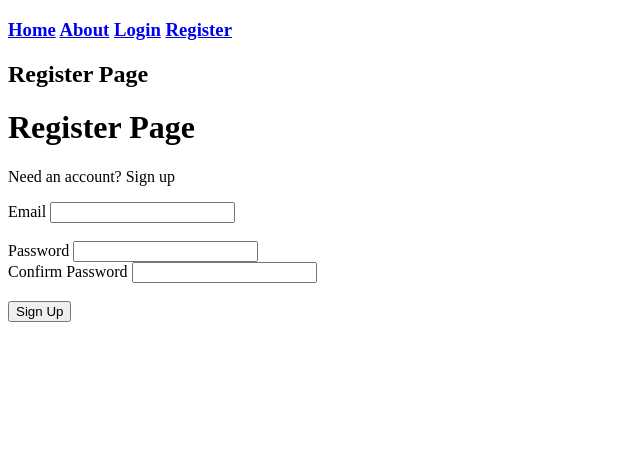
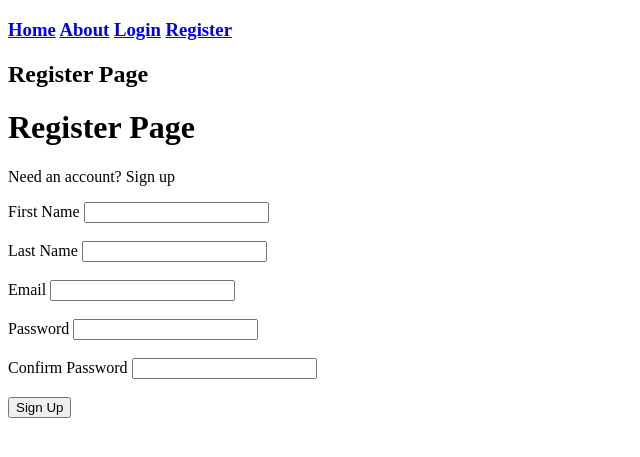
Before and after one commit to AlinaDenisaB/Branching-test, a Flask app: page /register in a window 1280 px wide. Shown: the top 457 px of the page, without its empty margins (0-640 px from the left). Run offline with Flask 2, Linux system fonts and the light colour scheme.

Commit message:
Added all

```diff
--- a/flask-templates/application/forms.py
+++ b/flask-templates/application/forms.py
@@ -21,18 +21,6 @@ def Unique_content():
     return _Unique_content
 
 class PostForm(FlaskForm):
-    first_name = StringField('First Name',
-        validators = [
-            DataRequired(),
-            Length(min=2, max=30)
-        ]
-    )
-    last_name = StringField('Last Name',
-        validators = [
-            DataRequired(),
-            Length(min=2, max=30)
-        ]
-    )
     title = StringField('Title',
         validators = [
             DataRequired(),
@@ -50,6 +38,16 @@ class PostForm(FlaskForm):
     submit = SubmitField('Post!')
 
 class RegistrationForm(FlaskForm):
+    first_name = StringField('First Name',
+        validators=[
+            DataRequired(),
+            Length(min=2, max=30)
+        ])
+    last_name = StringField('Last Name',
+        validators=[
+            DataRequired(),
+            Length(min=3, max=30)
+        ])
     email = StringField('Email',
         validators = [
             DataRequired(),
--- a/flask-templates/application/routes.py
+++ b/flask-templates/application/routes.py
@@ -18,17 +18,21 @@ def about():
 
 @app.route('/register', methods=['GET', 'POST'])
 def register():
+    if current_user.is_authenticated:
+        return redirect(url_for('home'))
     form = RegistrationForm()
     if form.validate_on_submit():
         hash_pw = bcrypt.generate_password_hash(form.password.data)
-
-        user = Users(email=form.email.data, password=hash_pw)
-
+        user = Users(
+            first_name=form.first_name.data,
+            last_name=form.last_name.data,
+            email=form.email.data,
+            password=hash_pw
+            )
         db.session.add(user)
         db.session.commit()
-
         return redirect(url_for('post'))
-    return render_template('register.html',title='Register', form=form)
+    return render_template('register.html', title='Register', form=form)
 
 @app.route('/post', methods=['GET', 'POST'])
 @login_required
@@ -36,10 +40,9 @@ def post():
     form = PostForm()
     if form.validate_on_submit():
         postData = Posts(
-            first_name = form.first_name.data,
-            last_name = form.last_name.data,
             title = form.title.data,
-            content = form.content.data
+            content = form.content.data,
+            author=current_user
         )
 
         db.session.add(postData)
--- a/flask-templates/application/templates/home.html
+++ b/flask-templates/application/templates/home.html
@@ -1,10 +1,11 @@
 {% extends "layout.html" %}
 {% block body_content %}
+<p>Welcome to this web app!</p>
     {% for post in posts %}
         <div>
             <h3>{{ post.title }}</h3>
-            <p><b> - First name:</b>{{ post.first_name }}</p>
-            <p><b> - Last name:</b>{{ post.last_name }}</p>
+            <span>by <i>{{ post.author.first_name }} {{ post.author.last_name }}</i></span>
+            <span>on the <i>{{ post.date_posted }}</i></span>
             <p> -- {{ post.content }}</p>
         </div>
     {% endfor %}
--- a/flask-templates/application/templates/login.html
+++ b/flask-templates/application/templates/login.html
@@ -1,8 +1,6 @@
 {% extends "layout.html" %}
 {% block body_content %}
 
-    <h1>Register Page</h1>
-    <p>Need an account? Sign up</p>
     <div class='form'>
         <form method='POST' action=''>
             {{ form.hidden_tag() }}
--- a/flask-templates/application/templates/register.html
+++ b/flask-templates/application/templates/register.html
@@ -2,10 +2,34 @@
 {% block body_content %}
 <h1>Register Page</h1>
     <p>Need an account? Sign up</p>
-    <div class='form'>
+    <div class="form">
 	    <form method='POST' action=''>
-            {{ form.hidden_tag() }}
-            <div class='form_group'>
+		    {{form.hidden_tag()}}
+		<div class="form-group">
+    			{{ form.first_name.label }}
+    			{{ form.first_name }}
+    			{% if form.first_name.errors %}
+    			<div class="error">
+        			{% for error in form.first_name.errors %}
+            				<span>{{ error }}</span>
+        			{% endfor %}
+    		    	</div>
+    			{% endif %}
+		    </div>
+		<br>
+		<div class="form-group">
+    			{{ form.last_name.label }}
+    			{{ form.last_name }}
+    			{% if form.last_name.errors %}
+    			<div class="error">
+        			{% for error in form.last_name.errors %}
+            				<span>{{ error }}</span>
+        			{% endfor %}
+    			</div>
+    			{% endif %}
+    		</div>
+    			<br>
+            	<div class='form-group'>
                 	{{ form.email.label }}
                 	{{ form.email }}
                 	{% if form.email.errors %}
@@ -17,8 +41,7 @@
                 	{% endif %}
                 </div>
             <br>
-            <!--Password and Check Password fields-->
-	    <div class='form_group'>
+            <div class='form-group'>
                 {{ form.password.label }}
                 {{ form.password }}
                 {% if form.password.errors %}
@@ -29,7 +52,8 @@
                     </div>
                 {% endif %}
             </div>
-	    <div class='form_group'>
+            <br>
+            <div class='form-group'>
                 {{ form.confirm_password.label }}
                 {{ form.confirm_password }}
                 {% if form.confirm_password.errors %}
@@ -41,7 +65,7 @@
                 {% endif %}
             </div>
             <br>
-            <div class='form_group'>
+            <div class='form-group'>
                 {{ form.submit }}
             </div>
         </form>
```
Also changed, not shown: flask-templates/application/models.py (+13 -5 lines), flask-templates/application/templates/post.html (+0 -20 lines), flask-templates/routes.py (added). Lines whose indentation alone changed are shown as unchanged.
